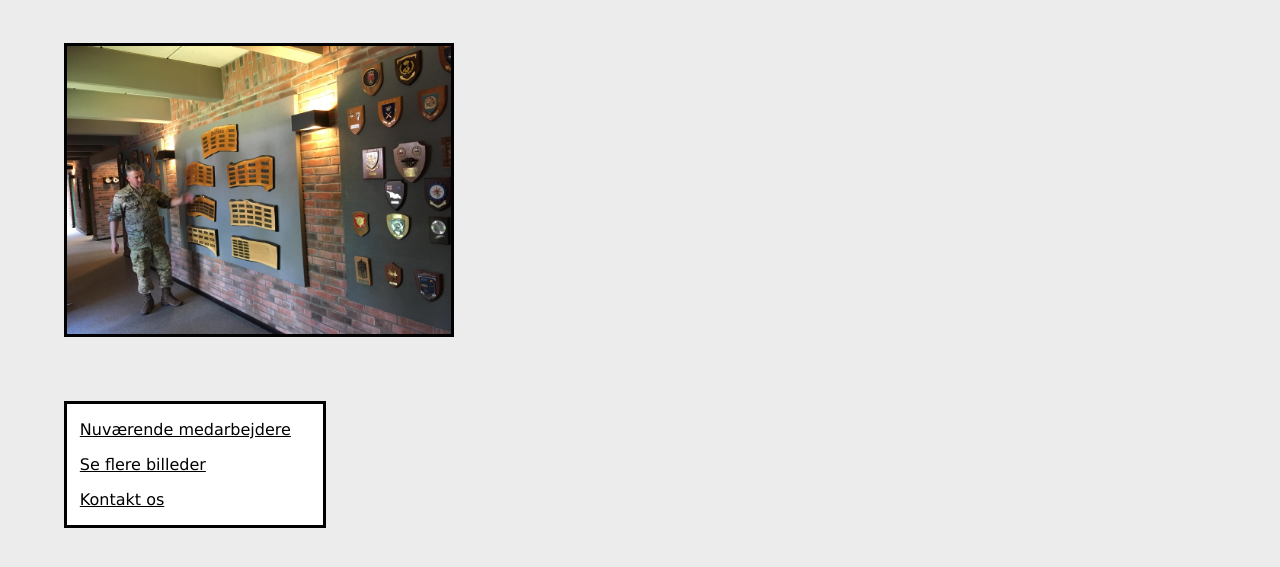
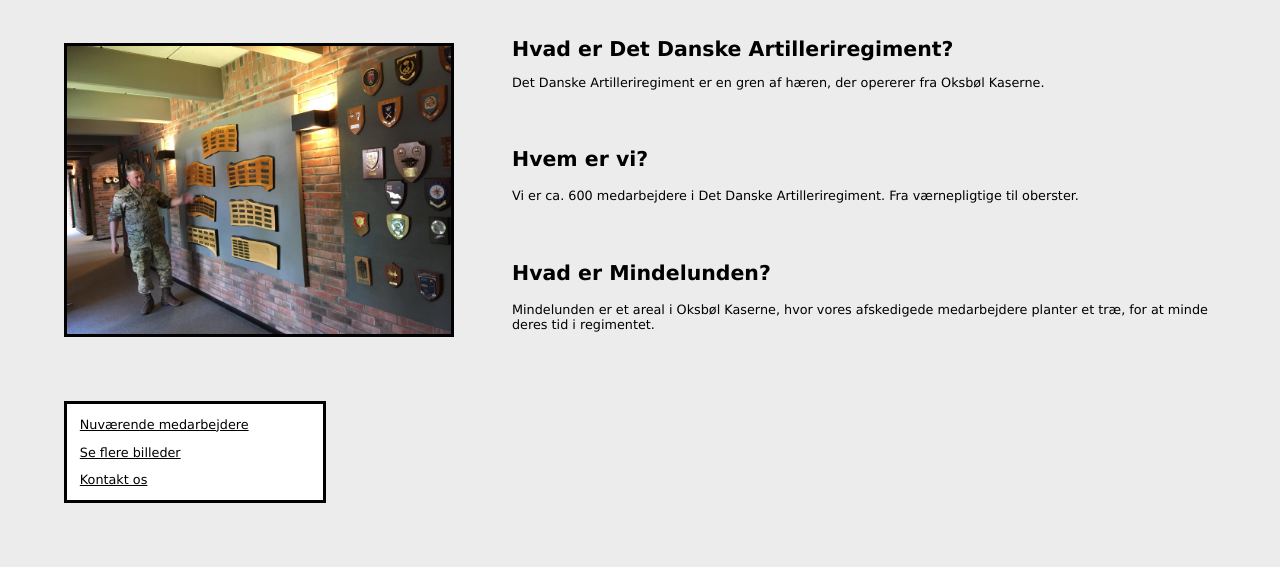
Before and after one commit to kuubs14/Eksamensprojekt-DAR, a plain HTML site: page html/om-os.html in a window 1280 px wide. Shown: the part 85-652 px from the top of the page. Drawn offline with Linux system fonts and the light colour scheme.

Commit message:
Lavet om-os side færdig

```diff
--- a/CSS/style.css
+++ b/CSS/style.css
@@ -299,4 +299,21 @@ body {
     margin-left: 5%;
     text-decoration: underline;
     cursor: pointer;
+    font-size: 1vw;
 }
+.om-os-tekst {
+    float: right;
+    width: 60%;
+}
+.om-os-tekst h1 {
+    margin-top: 15.9%;
+    font-size: 1.6vw;
+}
+.om-os-tekst h2 {
+    font-size: 1.6vw;
+}
+.om-os-tekst p {
+    font-size: 1vw;
+    padding-right: 5%;
+    margin-bottom: 7.5%;
+}
--- a/html/om-os.html
+++ b/html/om-os.html
@@ -38,11 +38,23 @@
     <main class="om-os-main">
        <img src="../Billeder/om-os-plaketter.jpg" alt="Billede af plaketter">
 
+       <div class="om-os-tekst">
+           <h1>Hvad er Det Danske Artilleriregiment?</h1>
+           <p>Det Danske Artilleriregiment er en gren af hæren, der opererer fra Oksbøl Kaserne.</p>
+           <h2>Hvem er vi?</h2>
+           <p>Vi er ca. 600 medarbejdere i Det Danske Artilleriregiment. Fra værnepligtige til oberster.</p>
+           <h2>Hvad er Mindelunden?</h2>
+           <p>Mindelunden er et areal i Oksbøl Kaserne, hvor vores afskedigede medarbejdere planter et træ, for at minde deres tid i regimentet.</p>
+       </div>
+
        <div class="link-boks">
            <p>Nuværende medarbejdere</p>
            <p>Se flere billeder</p>
            <p>Kontakt os</p>
        </div>
+
+
+
     </main>
 </body>
 </html>
```
